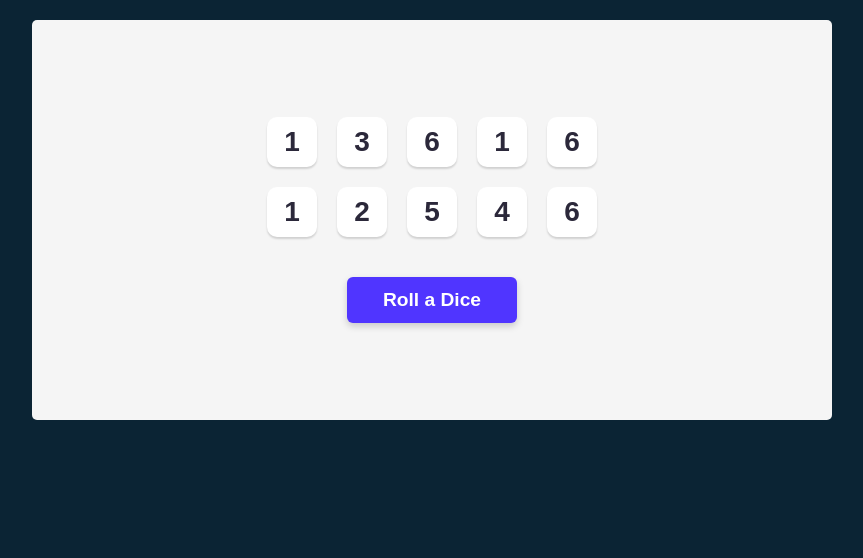
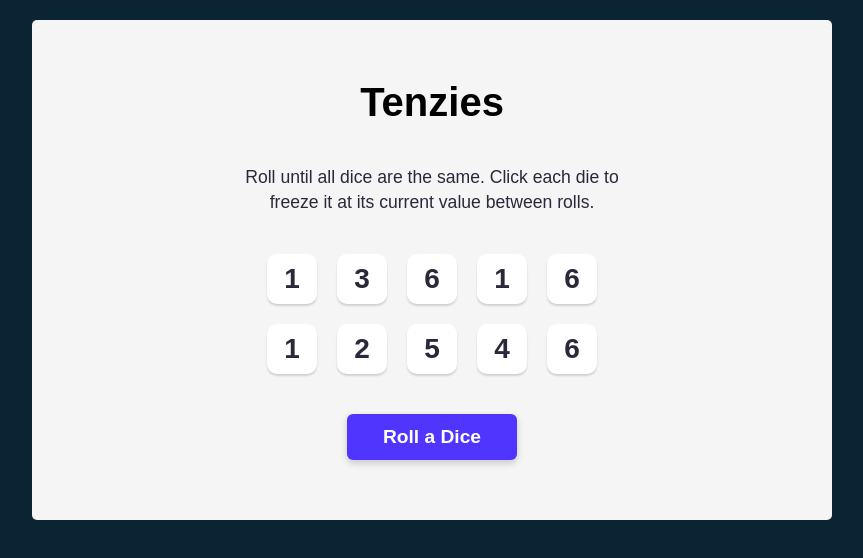
Before and after one commit to jsprogram2014/tenzies, a React (Vite) app: page / in a window 1280 px wide. Shown: the top 558 px of the page, without its empty margins (208-1071 px from the left). Built offline with nearby package versions, Linux system fonts and the light colour scheme.

Commit message:
little bit of clean up

```diff
--- a/src/components/MainSection.jsx
+++ b/src/components/MainSection.jsx
@@ -57,24 +57,15 @@ export default function App() {
     if (allValue & allHeld) {
       return true;
     } else return false;
-
-    // let firstValue = diceArray[0].value;
-    // let firstheld = diceArray[0].isHeld;
-
-    // let backupValue = firstValue;
-    // for (let i = 1; i < diceArray.length; i++) {
-    //   if (diceArray[i].value != firstValue) {
-    //     firstValue = diceArray[i].value;
-    //     break;
-    //   }
-    // }
-    // if (firstValue != backupValue) {
-    //   return false;
-    // } else return true;
   }
 
   return (
     <main>
+      <h1 className="title">Tenzies</h1>
+      <p className="instructions">
+        Roll until all dice are the same. Click each die to freeze it at its
+        current value between rolls.
+      </p>
       <div className="dice-container">{diceArrayHtml}</div>
       <button className="roll-btn" onClick={handleRoll}>
         Roll a Dice
--- a/src/styles/main-section.css
+++ b/src/styles/main-section.css
@@ -1,7 +1,7 @@
 main {
   background-color: #f5f5f5;
   max-width: 800px;
-  height: 400px;
+  min-height: 500px;
   margin: 0 auto;
   border-radius: 5px;
   display: flex;
@@ -97,3 +97,19 @@ main {
     background-position: 200% center;
   }
 }
+
+.title {
+  margin: 0;
+  font-size: 40px;
+  font-weight: 700;
+  color: #000;
+}
+
+.instructions {
+  margin: 0;
+  max-width: 380px;
+  text-align: center;
+  font-size: 1.1rem;
+  line-height: 1.4;
+  color: #2b283a;
+}
```
